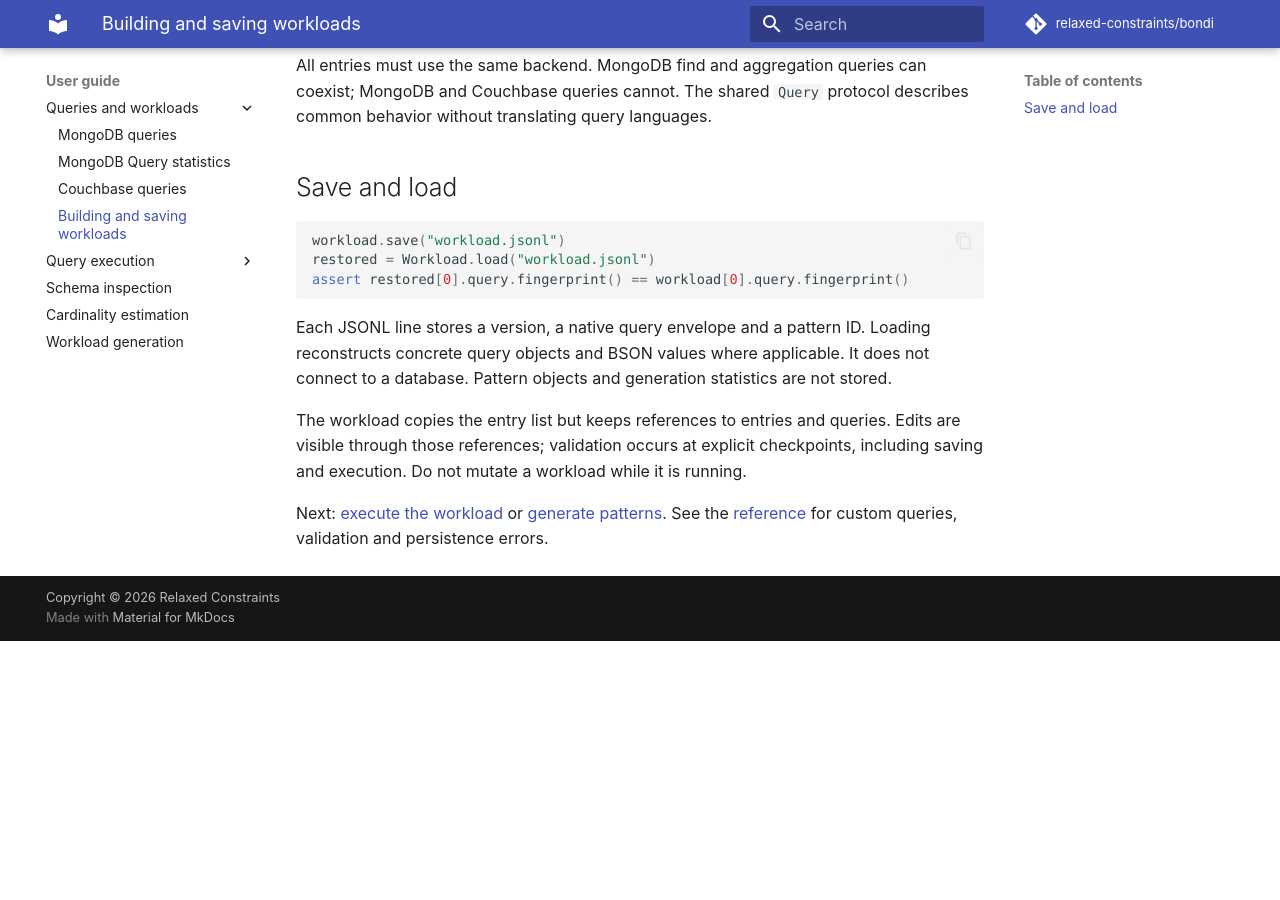
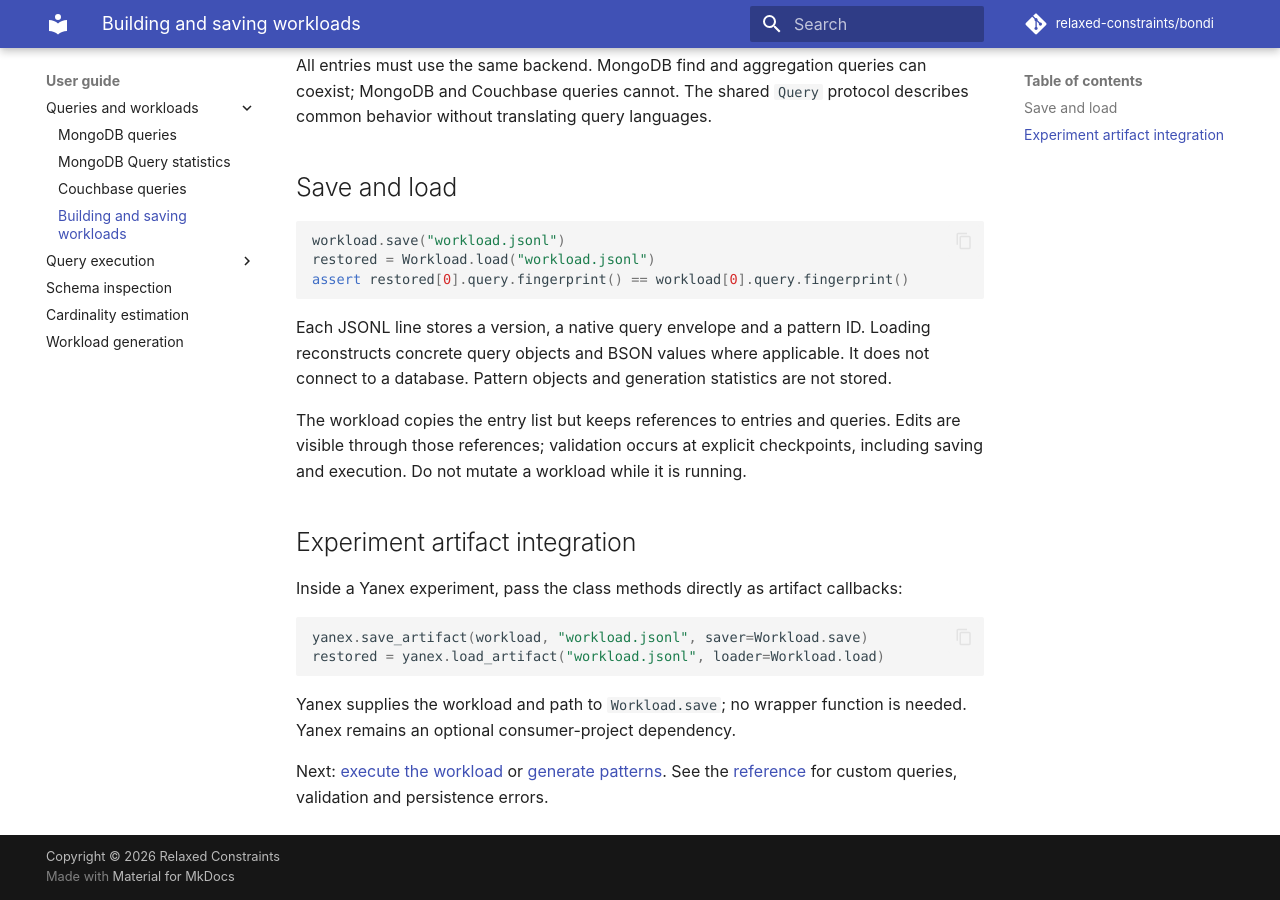
Before and after one commit to relaxed-constraints/bondi, an MkDocs documentation site: the page built from docs/workloads.md, in a window 1280 px wide and 900 px high, scrolled down 507 px. Built offline with MkDocs 1.6.1 and Material for MkDocs 9.7.7, drawn with Linux system fonts in a browser that asks for light colours; comment, search, counter and statistics services are not loaded; before the commit the page ends 1148 px from its top, so only the background shows below that.

Commit message:
Simplify Yanex artifact callback examples

````diff
--- a/docs/workloads.md
+++ b/docs/workloads.md
@@ -38,5 +38,17 @@ The workload copies the entry list but keeps references to entries and queries.
 Edits are visible through those references; validation occurs at explicit checkpoints,
 including saving and execution. Do not mutate a workload while it is running.
 
+## Experiment artifact integration
+
+Inside a Yanex experiment, pass the class methods directly as artifact callbacks:
+
+```python
+yanex.save_artifact(workload, "workload.jsonl", saver=Workload.save)
+restored = yanex.load_artifact("workload.jsonl", loader=Workload.load)
+```
+
+Yanex supplies the workload and path to `Workload.save`; no wrapper function is
+needed. Yanex remains an optional consumer-project dependency.
+
 Next: [execute the workload](executor.md) or [generate patterns](workload-generation.md).
 See the [reference](reference/queries.md) for custom queries, validation and persistence errors.
````
Also changed, not shown: CHANGELOG.md (+2 -1 lines), docs/reference/schema.md (+2 -1 lines), docs/schemas.md (+4 -1 lines).
